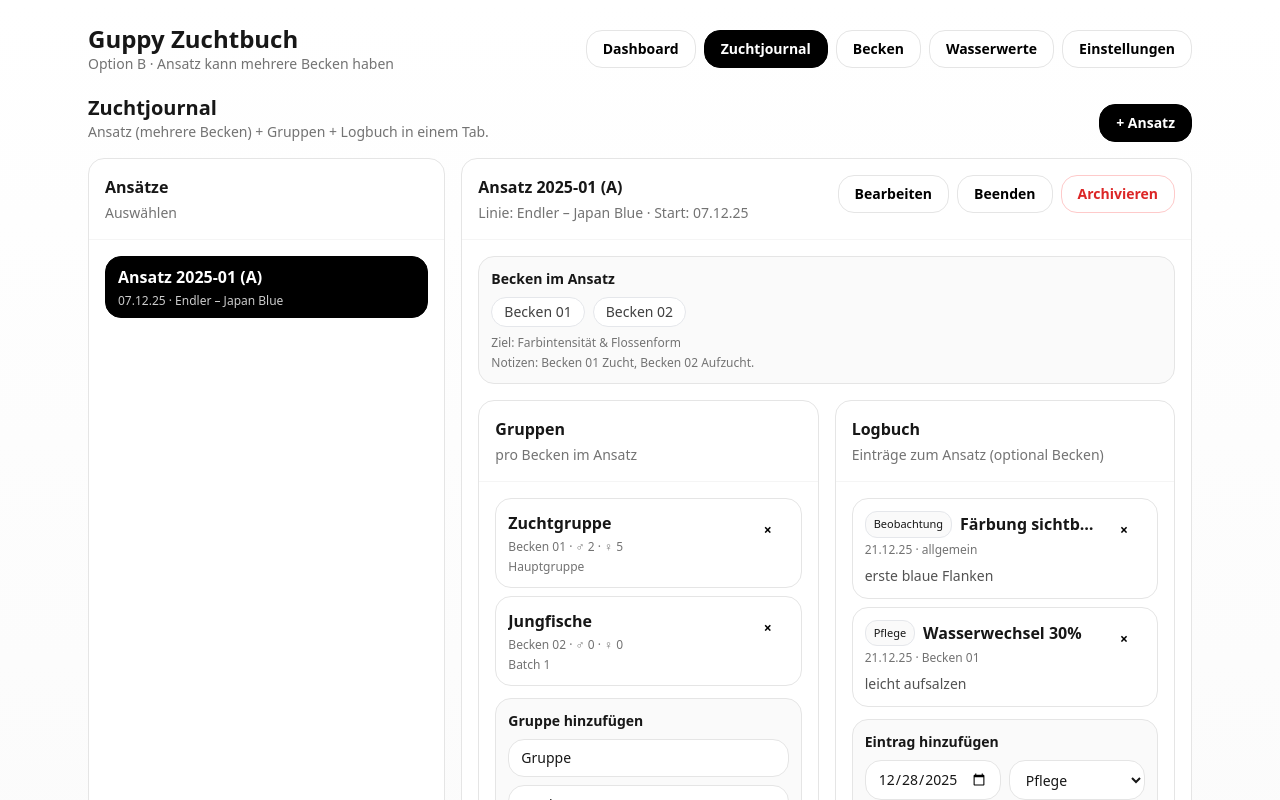
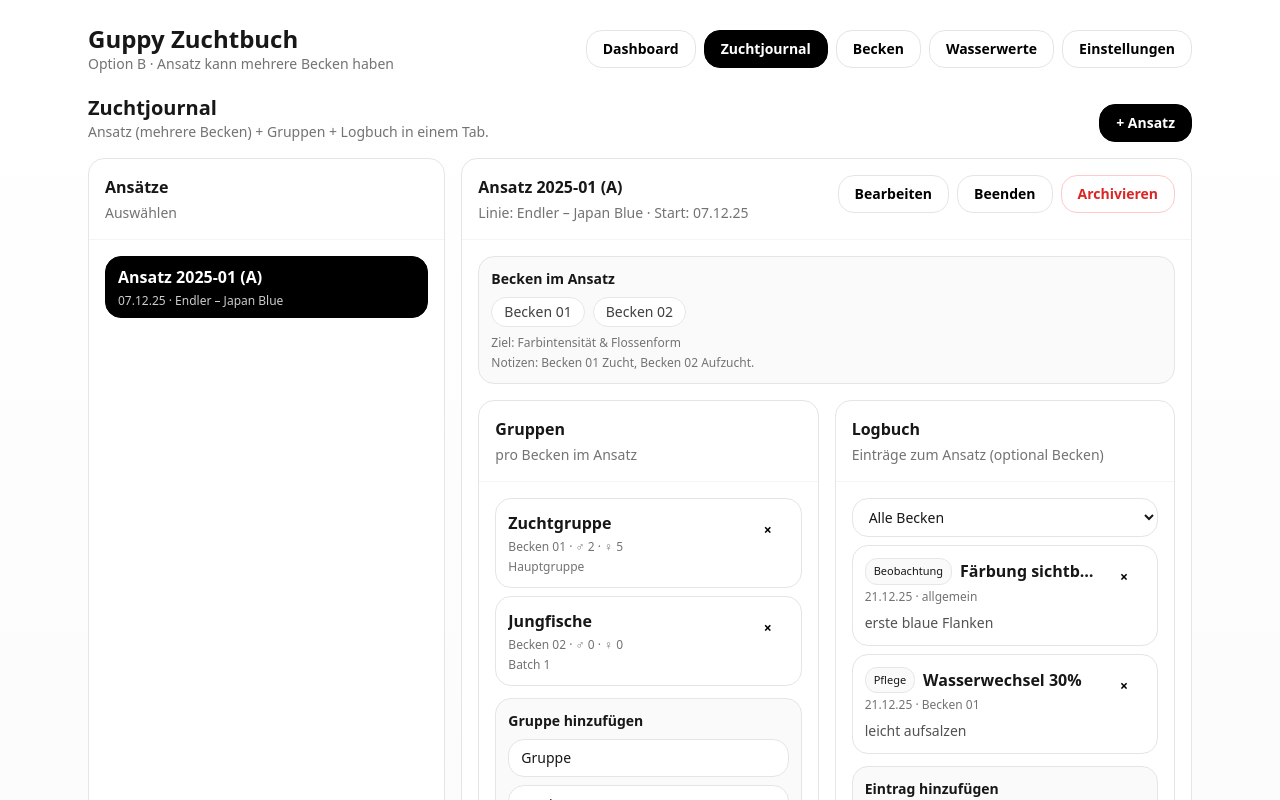
Before and after one commit to Andre677/Guppy-Zuchtbuch, a React (Vite) app: page / in a window 1280 px wide. Both pictures are taken after a click on the button "Zuchtjournal". Shown: the top 800 px of the page. Built offline with nearby package versions, Linux system fonts and the light colour scheme.

Commit message:
GuppyZuchtbuchOptionB.tsx

```diff
--- a/src/GuppyZuchtbuchOptionB.tsx
+++ b/src/GuppyZuchtbuchOptionB.tsx
@@ -989,6 +989,20 @@ function ZuchtjournalTab(props: {
                 </CardX>
 
                 <CardX title="Logbuch" subtitle="Einträge zum Ansatz (optional Becken)">
+                  <div className="mb-2">
+                    <select
+                      value={lTankId}
+                      onChange={(e) => setLTankId(e.target.value)}
+                      className="w-full rounded-2xl border border-neutral-200 bg-white px-3 py-2 text-sm"
+                      >
+                      <option value="">Alle Becken</option>
+                      {selected?.tankIds.map((id) => (
+                        <option key={id} value={id}>
+                          {props.tanksById[id]?.name || "–"}
+                          </option>
+                        ))}
+                      </select>
+                    </div>
                   <div className="space-y-2">
                     {logForAttempt.length ? (
                       logForAttempt.slice(0, 30).map((e) => (
```
